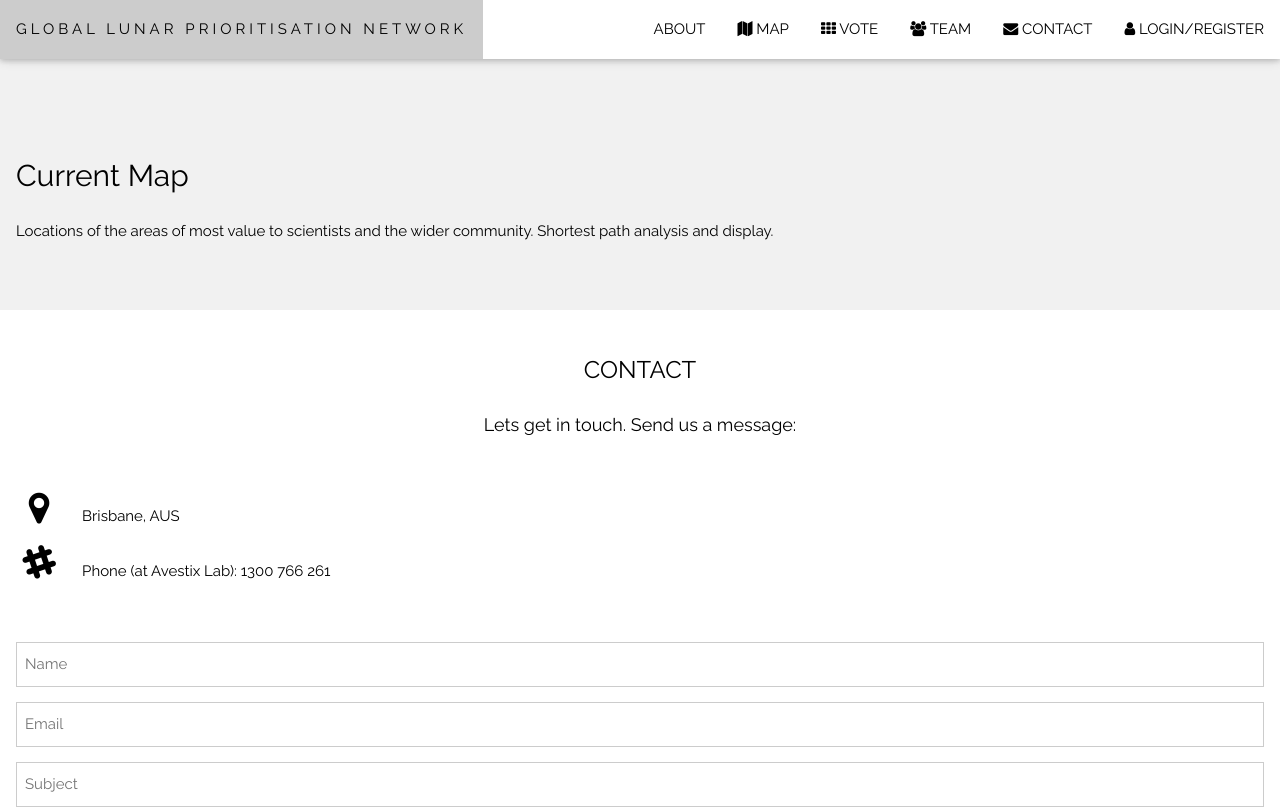
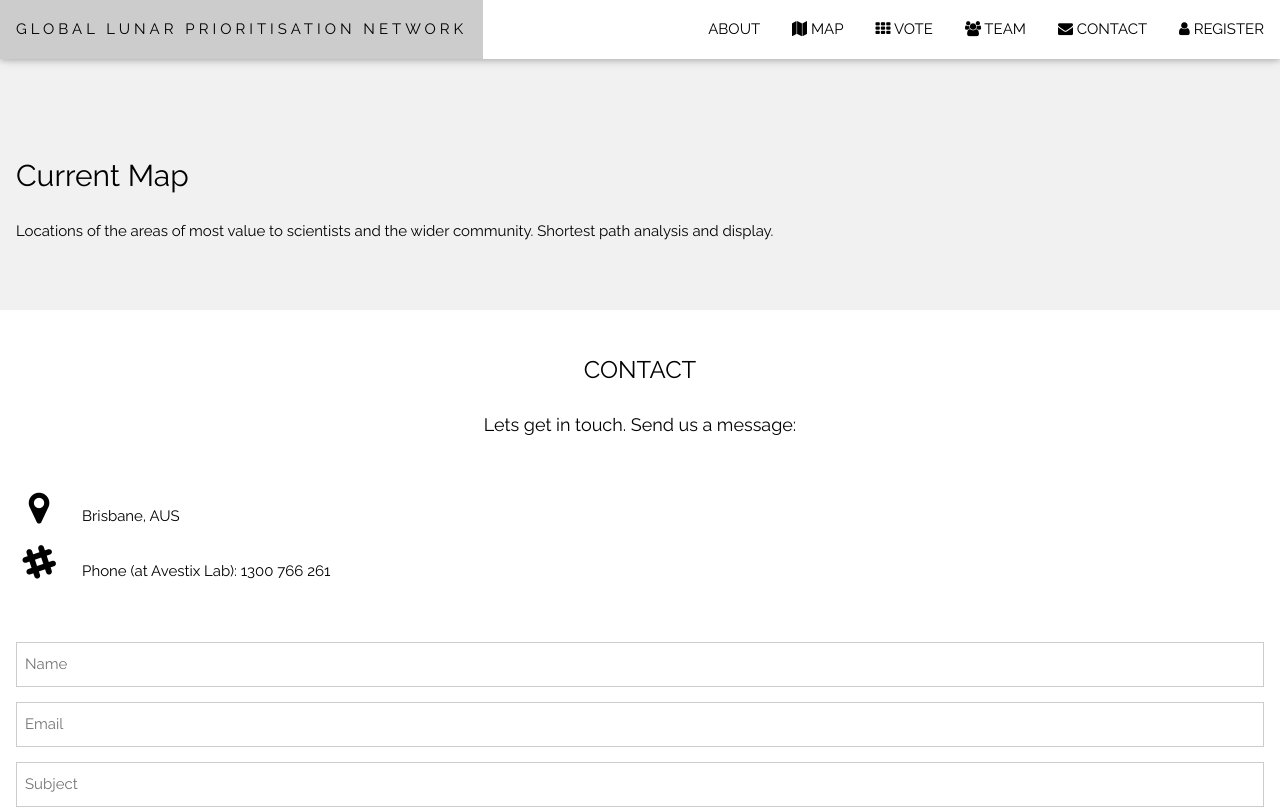
Before and after one commit to LozElise/GlobalLunarPrioritisationNetwork, a plain HTML site: page map/index.html in a window 1280 px wide. Shown: the top 810 px of the page. Drawn offline with nearby package versions, Linux system fonts and the light colour scheme.

Commit message:
Update index.html

```diff
--- a/map/index.html
+++ b/map/index.html
@@ -38,7 +38,7 @@ body, html {
       <a href="#vote" class="w3-bar-item w3-button"><i class="fa fa-th"></i> VOTE</a>
       <a href="#team" class="w3-bar-item w3-button"><i class="fa fa-users"></i> TEAM</a>
       <a href="#contact" class="w3-bar-item w3-button"><i class="fa fa-envelope"></i> CONTACT</a>
-      <a href="https://lozelise.github.io/GlobalLunarPrioritisationNetwork/images/login" class="w3-bar-item w3-button"><i class="fa fa-user"></i> LOGIN/REGISTER</a>
+      <a href="https://lozelise.github.io/GlobalLunarPrioritisationNetwork/images/login" class="w3-bar-item w3-button"><i class="fa fa-user"></i> REGISTER</a>
     </div>
     <!-- Hide right-floated links on small screens and replace them with a menu icon -->
 
```
